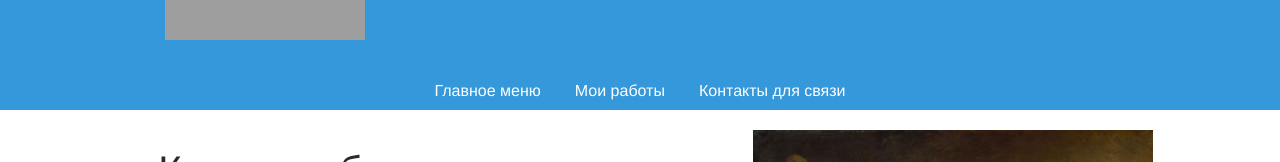
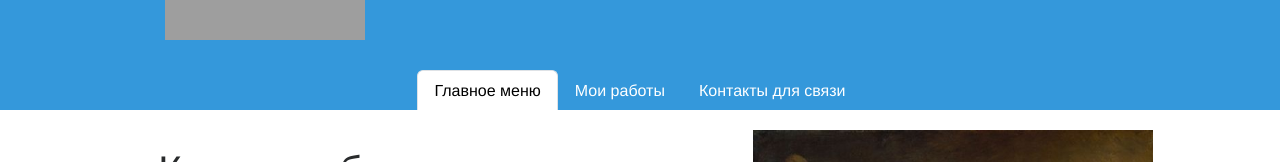
Before and after one commit to AlekseySapunkov/vite-react-bootstrap-ts-app, a React (Vite) app: page / in a window 1280 px wide. Shown: the part 190-352 px from the top of the page. Built offline with nearby package versions, Linux system fonts and the light colour scheme; grey boxes are pictures that could not be loaded.

Commit message:
fix NavLink "works"

```diff
--- a/components/layouts/Header.tsx
+++ b/components/layouts/Header.tsx
@@ -11,7 +11,7 @@ const Header = (props: any) => {
     navigate('/', { replace: false })
   }
   const setVisibilityMyWorksHandler = (event: any) => {
-    navigate('/', { replace: false })
+    navigate('/works', { replace: false })
   }
   return (
     <React.Fragment>
@@ -20,7 +20,7 @@ const Header = (props: any) => {
           <div className={styles.logo}></div>
           <h1>Художник Ксения</h1>
         </div>
-        <Nav className="justify-content-center" variant="tabs" defaultActiveKey="#home">
+        <Nav className="justify-content-center" variant="tabs" defaultActiveKey="/">
           <Nav.Item>
             <Nav.Link href="/" className={styles.navLink} onClick={setVisbilityMainContextHandler}>Главное меню</Nav.Link>
           </Nav.Item>
```
